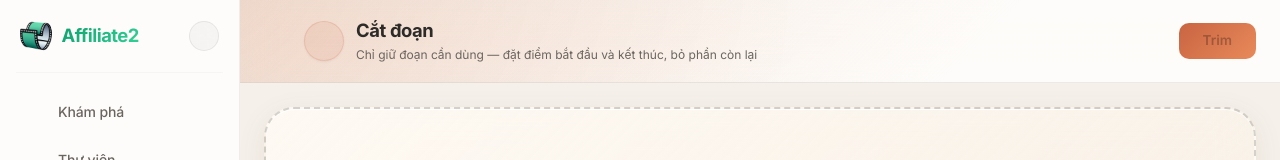
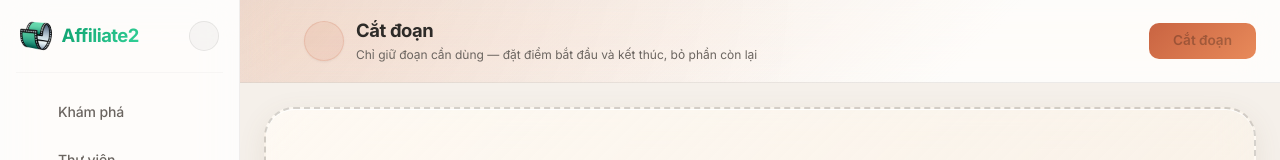
Before and after one commit to shine391-org/Affiliate2, a React (Vite) app in the folder app/frontend/: page /utilities/trim in a window 1280 px wide. Shown: the top 160 px of the page. Built offline with nearby package versions, Linux system fonts and the light colour scheme; no server answers; some icons are missing; a web font is replaced by a local one.

Commit message:
fix(ui): finish Vietnamese tool and workspace copy

```diff
--- a/app/frontend/src/pages/tools/Trim.jsx
+++ b/app/frontend/src/pages/tools/Trim.jsx
@@ -37,7 +37,7 @@ export default function ToolTrim() {
       description="Chỉ giữ đoạn cần dùng — đặt điểm bắt đầu và kết thúc, bỏ phần còn lại"
       icon={<ContentCutIcon fontSize="large" />}
       endpoint="/api/tools/trim"
-      processLabel="Trim"
+      processLabel="Cắt đoạn"
       canSubmit={rangeOk}
       disabledReason={
         !endOk ? "Set an end time" : tooShort ? "Range must be at least 0.5s" : "Set a start before the end"
```
